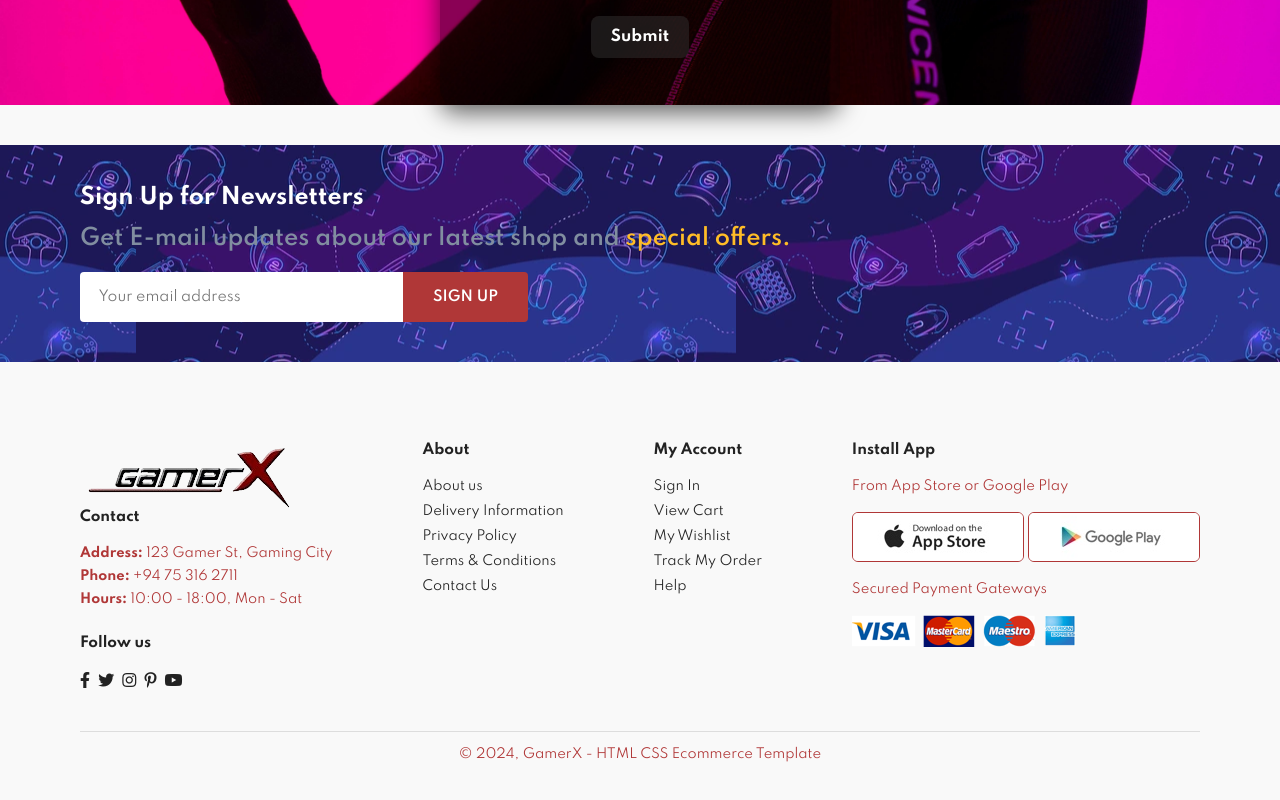
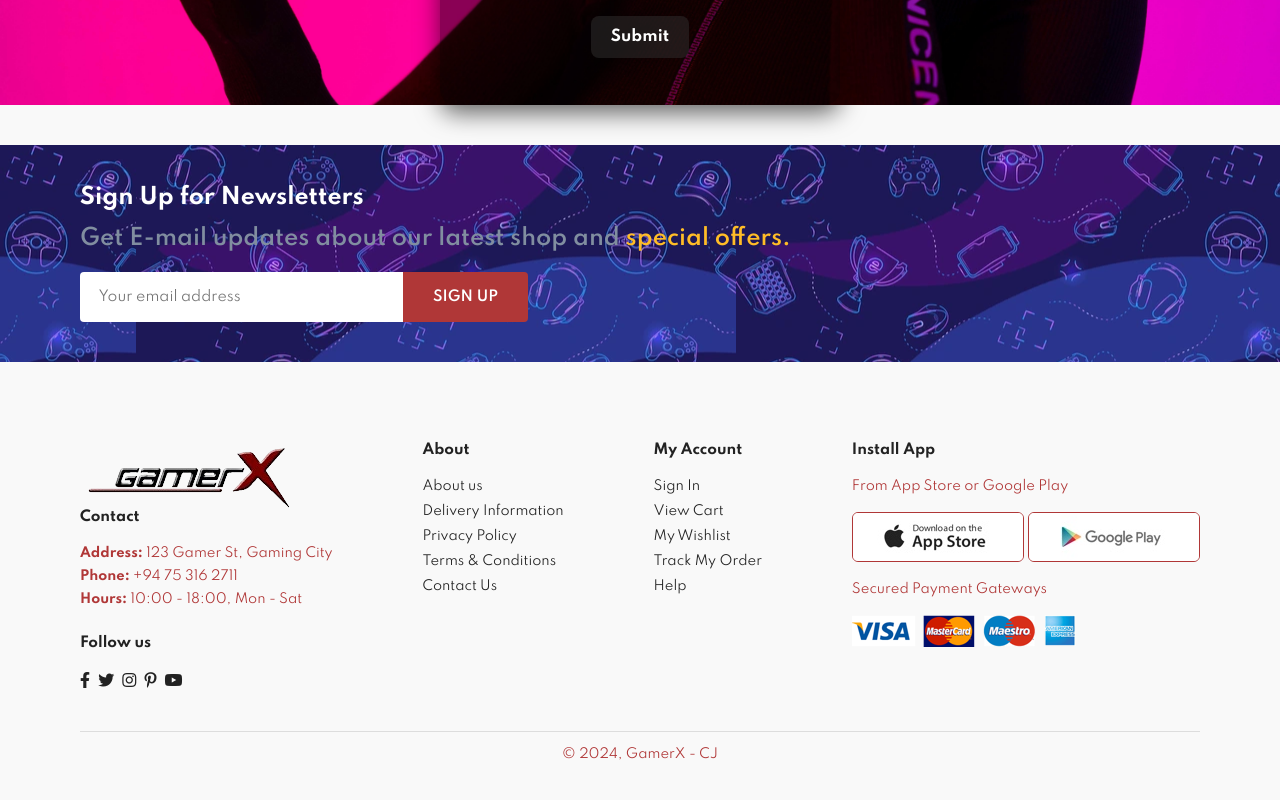
Before and after one commit to AlphaOshyy/Gamerx.V3, a plain HTML site: page GamerX.html in a window 1280 px wide. Shown: the part 822-1622 px from the top of the page. Drawn offline with Linux system fonts and the light colour scheme; files whose address does not match are found by name.

Commit message:
Update GamerX.html

```diff
--- a/GamerX.html
+++ b/GamerX.html
@@ -106,7 +106,7 @@
     </div>
 
     <div class="copyright">
-      <p>© 2024, GamerX - HTML CSS Ecommerce Template</p>
+      <p>© 2024, GamerX - CJ</p>
     </div>
   </footer>
 
```
